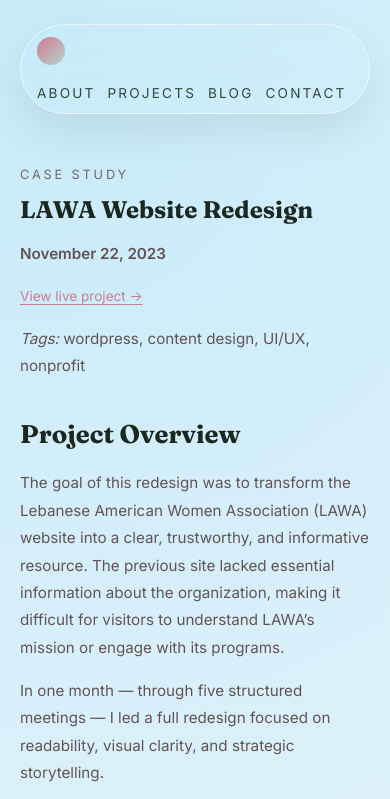
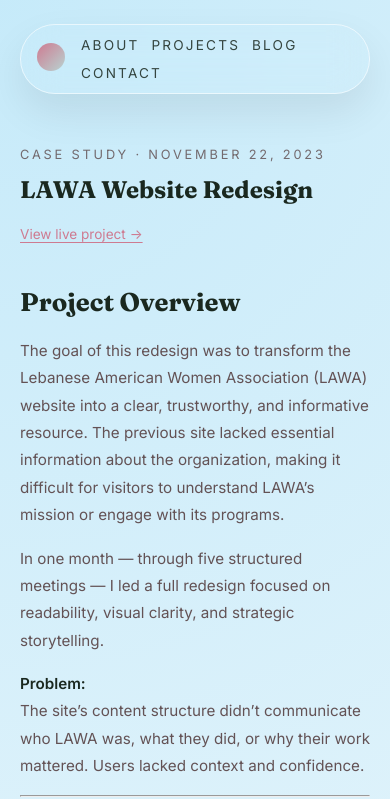
Before and after one commit to samkitkat/samkitkat.github.io, an Astro site: page /case-studies/lawa in a window 390 px wide. Shown: the top 799 px of the page. Built offline with nearby package versions, Linux system fonts and the light colour scheme; Astro itself is replaced by a stand-in of ours.

Commit message:
css changes

```diff
--- a/src/layouts/SiteLayout.astro
+++ b/src/layouts/SiteLayout.astro
@@ -21,6 +21,7 @@
     <title>{title}</title>
     <meta name="description" content={description} />
     <meta name="viewport" content="width=device-width, initial-scale=1" />
+    <link rel="icon" type="image/svg" href="/favicon.svg" />
 
     <!-- Fonts -->
     <link rel="preconnect" href="https://fonts.googleapis.com" />
--- a/src/pages/case-studies/[slug].astro
+++ b/src/pages/case-studies/[slug].astro
@@ -20,18 +20,14 @@
   <article class="section">
     <header class="section-header">
       <div>
-        <p class="section-kicker">Case Study</p>
+        <p class="section-kicker">Case Study · {pubDate.toLocaleDateString("en-US", {
+          year: "numeric",
+          month: "long",
+          day: "numeric",
+        })}</p>
         <h1 class="section-title">{title}</h1>
       </div>
     </header>
-
-    <p class="section-body">
-      <strong>{pubDate.toLocaleDateString("en-US", {
-        year: "numeric",
-        month: "long",
-        day: "numeric",
-      })}</strong>
-    </p>
 
     {projectURL && (
       <p class="section-body">
@@ -41,14 +37,14 @@
       </p>
     )}
 
-    {tags && tags.length > 0 && (
-      <p class="section-body">
-        <em>Tags:</em> {tags.join(", ")}
-      </p>
-    )}
-
     <div class="section-body rich-text">
       <Content />
     </div>
+
+    {tags && tags.length > 0 && (
+      <p class="section-body">
+        Tags: {tags.join(", ")}
+      </p>
+    )}
   </article>
 </SiteLayout>
--- a/src/styles/global.css
+++ b/src/styles/global.css
@@ -158,11 +158,6 @@
 }
 
 @media (max-width: 640px) {
-  .nav {
-    flex-direction: column;
-    align-items: flex-start;
-  }
-
   .nav-links {
     flex-wrap: wrap;
   }
@@ -901,8 +896,7 @@
 }
 
 .project-card,
-.post-card,
-.blog-list-item {
+.post-card {
   display: flex;
   flex-direction: column;
   height: 100%;
```
Also changed, not shown: public/favicon.svg (added).
